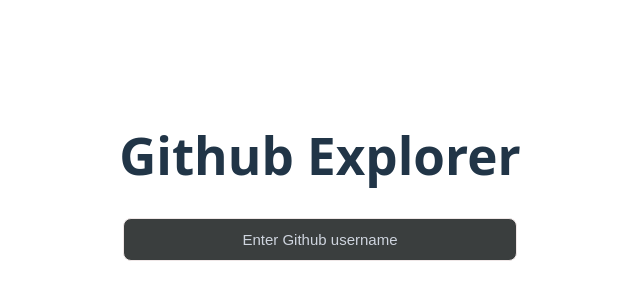
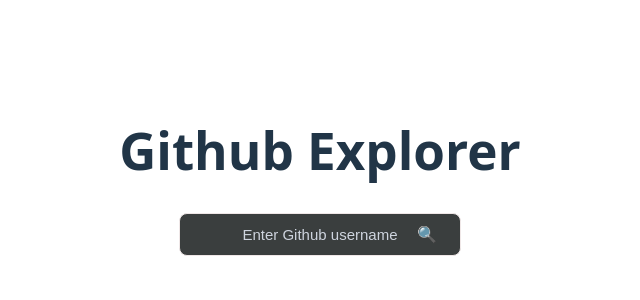
Before and after one commit to NKGarzonGrajales/github-repository-explorer, a React (Vite) app: page / in a window 1280 px wide. Shown: the part 218-518 px from the top of the page, without its empty margins (352-992 px from the left). Built offline with nearby package versions, Linux system fonts and the light colour scheme.

Commit message:
style: add search icon inside username input field

```diff
--- a/src/App.tsx
+++ b/src/App.tsx
@@ -82,12 +82,15 @@ function App() {
 
       }}>Github Explorer</h1>
 
+  <div className="search-container">
+  <span className="search-icon">🔍</span>
       <input
         type="text"
         placeholder="Enter Github username"
         value={username}
         maxLength={39}
         onChange={(e) => setUsername(e.target.value)}
+        className="search-input"
         style={{
             textAlign: "center",
             display: "block",
@@ -100,10 +103,11 @@ function App() {
             backgroundColor: "#3a3e3e",
             fontSize: "1.1rem",
             color: "rgb(240, 216, 232)"
-
         }}
       />
-     {username.length > 0 && username.length < 3 && (
+      </div>
+
+    {username.length > 0 && username.length < 3 && (
       <p style={{
         fontSize: "1rem",
         color: "#1f2937",
--- a/src/components/RepoList.tsx
+++ b/src/components/RepoList.tsx
@@ -21,18 +21,35 @@ function RepoList({ repos }: RepoListProps) {
       <h3>Repositories:</h3>
       <ul>
         {sortedRepos.map((repo) => (
-          <li key={repo.id}>
+          <li key={repo.id}
+              style={{
+                padding: "10px 0",
+                borderBottom: "1px solid #e5e7eb"
+              }}>
             <a
               href={repo.html_url}
               target="_blank"
               rel="noreferrer"
+              style={{
+                color: "#1f2937",
+                fontWeight: "600",
+                textDecoration: "none"
+              }}
             >
               {repo.name}
             </a>
+      <div
+      style={{
+      fontSize: "14px",
+      color: "#6b7280",
+      marginTop: "4px"
+    }}
+  >
             {repo.language && (
-              <span> — {repo.language}</span>
+              <span > — {repo.language}</span>
             )}
-            <span> ⭐ {repo.stargazers_count}</span>
+            <span style={{ marginLeft: "10px" }}> ⭐ {repo.stargazers_count}</span>
+            </div>
           </li>
         ))}
       </ul>
--- a/src/components/UserCard.tsx
+++ b/src/components/UserCard.tsx
@@ -9,12 +9,18 @@ function UserCard({ user }: UserCardProps) {
   if (!user) return null;
 
   return (
-    <div>
+    <div style={{
+    textAlign: "center",
+    marginTop: "20px"
+  }}>
       <img
         src={user.avatar_url}
         alt={user.login}
-        width="100"
-        style={{ marginTop: "20px" }}
+        width="90"
+        style={{ marginTop: "20px",
+          borderRadius: "50%",
+           border: "3px solid #e5e7eb"
+         }}
       />
       <h2>{user.login}</h2>
       <p>Public Repos: {user.public_repos}</p>
@@ -22,6 +28,16 @@ function UserCard({ user }: UserCardProps) {
         href={user.html_url}
         target="_blank"
         rel="noreferrer"
+        style={{
+          display: "inline-block",
+          marginTop: "10px",
+          padding: "6px 12px",
+          backgroundColor: "#111827",
+          color: "white",
+          borderRadius: "6px",
+          textDecoration: "none",
+          fontSize: "14px"
+        }}
       >
         View Profile
       </a>
--- a/src/index.css
+++ b/src/index.css
@@ -27,6 +27,7 @@ a {
 a:hover {
   color: #535bf2;
 }
+
 
 body {
   margin: 0;
@@ -68,6 +69,27 @@ button:focus-visible {
   outline: 4px auto -webkit-focus-ring-color;
 }
 
+.search-container {
+  position: relative;
+  width: 70%;
+  margin: 0 auto 20px auto;
+}
+
+.search-icon {
+  position: absolute;
+  left: 260px;
+  top: 50%;
+  transform: translateY(-50%);
+  color: #6b7280;
+}
+
+.search-input {
+  width: 100%;
+  padding: 10px 10px 10px 35px;
+  border-radius: 8px;
+  border: 1px solid #ccc;
+}
+
 @media (prefers-color-scheme: light) {
   :root {
     color: #213547;
```
